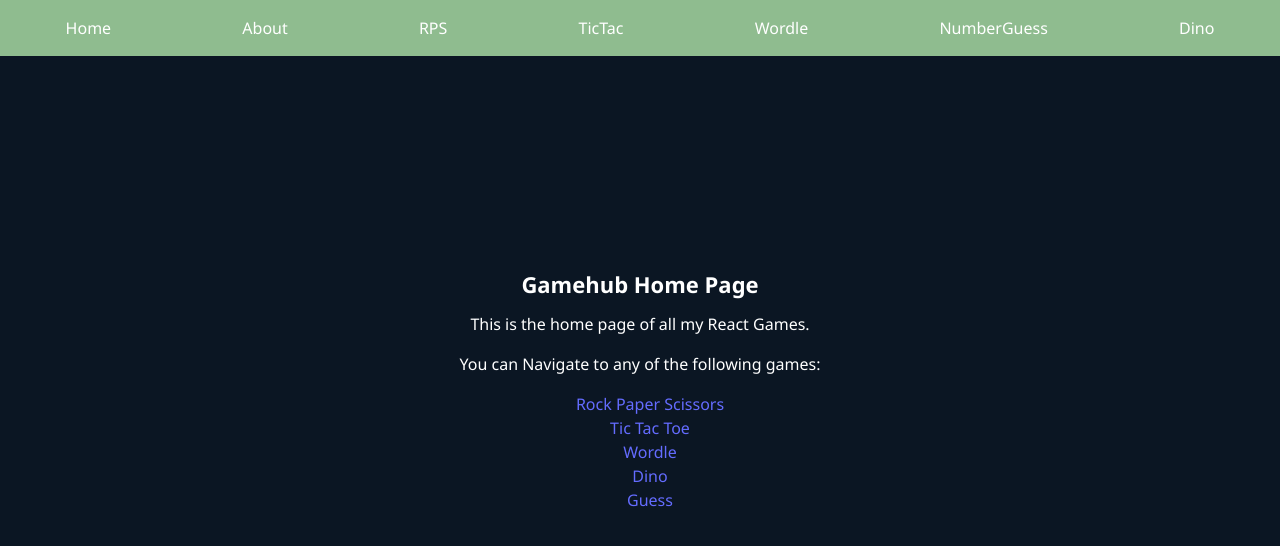
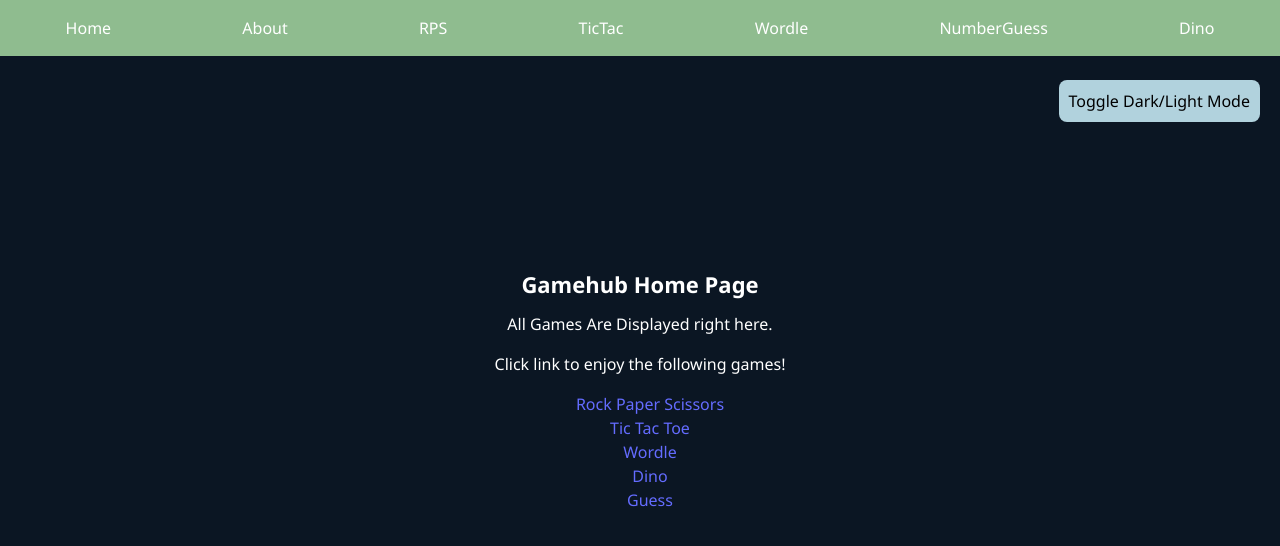
Before and after one commit to IT3049C-Spring24/gamehub-Borie030125, a React (Vite) app: page / in a window 1280 px wide. Shown: the top 546 px of the page. Built offline with nearby package versions, Linux system fonts and the light colour scheme.

Commit message:
Light&Dark mode Change button

```diff
--- a/src/components/Layout.jsx
+++ b/src/components/Layout.jsx
@@ -5,6 +5,9 @@ export default function Layout() {
   return (
     <>
     <Navbar />
+    <button style={{ position: 'fixed', top: '70px', right: '10px' }} onClick={() => document.body.classList.toggle('light-mode')}>
+        Toggle Dark/Light Mode
+      </button>
     <Outlet />
     </>
   );
--- a/src/routes/Googledino/Dino.jsx
+++ b/src/routes/Googledino/Dino.jsx
@@ -1,5 +1,5 @@
 import { useRef, useEffect, useState } from 'react';
-import './Dino.css'; // 引入CSS样式
+import './Dino.css';
 
 const Game = () => {
     const canvasRef = useRef(null);
@@ -65,11 +65,11 @@ const Game = () => {
 
         const updateGame = () => {
             ctx.clearRect(0, 0, canvas.width, canvas.height);
-
+            //Ground
             ctx.fillStyle = 'white';
             ctx.fillRect(0, canvas.height-30, canvas.width, 2);
 
-            // Draw Square
+            // Draw T-Rex
             ctx.fillStyle = 'white';
             ctx.fillRect(trex.x, trex.y, trex.width, trex.height);
 
--- a/src/routes/HomePage.jsx
+++ b/src/routes/HomePage.jsx
@@ -4,8 +4,8 @@ export default function HomePage() {
   return (
     <div>
       <h1>Gamehub Home Page</h1>
-      <p>This is the home page of all my React Games.</p>
-      <p>You can Navigate to any of the following games:</p>
+      <p>All Games Are Displayed right here.</p>
+      <p>Click link to enjoy the following games!</p>
       <ul>
         <li><Link to={`/rps`}>Rock Paper Scissors</Link></li>
         <li><Link to={`/tic-tac`}>Tic Tac Toe</Link></li>
--- a/src/routes/Tic-Tac-Toe/TicTac.jsx
+++ b/src/routes/Tic-Tac-Toe/TicTac.jsx
@@ -114,4 +114,3 @@ function calculateWinner(squares) {
   }
   return null;
 }
-//lalalaxz
--- a/src/routes/Wordle/Wordle.jsx
+++ b/src/routes/Wordle/Wordle.jsx
@@ -10,14 +10,13 @@ function Game() {
         guesses: Array(5).fill(null).map(() => Array(5).fill('')),
         gameFinished: false
     });
-    const [isInitialized, setIsInitialized] = useState(false); // 新状态来追踪初始化
+    const [isInitialized, setIsInitialized] = useState(false);
 
-    // 仅在组件首次挂载时获取单词
     useEffect(() => {
         if (!isInitialized) {
             setRandomWordAsTarget();
         }
-    }, [isInitialized]); // 依赖于 isInitialized
+    }, [isInitialized]);
 
     useEffect(() => {
         const handleKeyDown = (event) => {
@@ -49,7 +48,7 @@ function Game() {
                 }
             }
             setGameState(prevState => ({ ...prevState, wordToGuess: word }));
-            setIsInitialized(true); // 设置为已初始化
+            setIsInitialized(true);
         } catch (error) {
             console.error("Error setting random word as target:", error);
         }
```
Also changed, not shown: src/routes/GamelistPage.jsx (deleted, +0 -13 lines).
